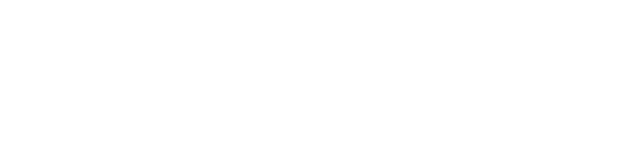
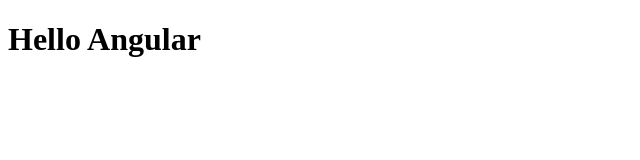
Before and after one commit to gaikwadraj25/coursera-angularjs, a plain HTML site: page index.html in a window 1280 px wide. Shown: the whole page, without its empty margins (0-640 px from the left). Drawn offline with Linux system fonts and the light colour scheme.

Commit message:
Adding master index.html page

```diff
--- a/index.html
+++ b/index.html
@@ -2,9 +2,9 @@
 <html>
   <head>
     <meta charset="utf-8">
-    <title>Hello Website</title>
+    <title>Hello</title>
   </head>
   <body>
-
+    <h1>Hello Angular</h1>
   </body>
 </html>
```
